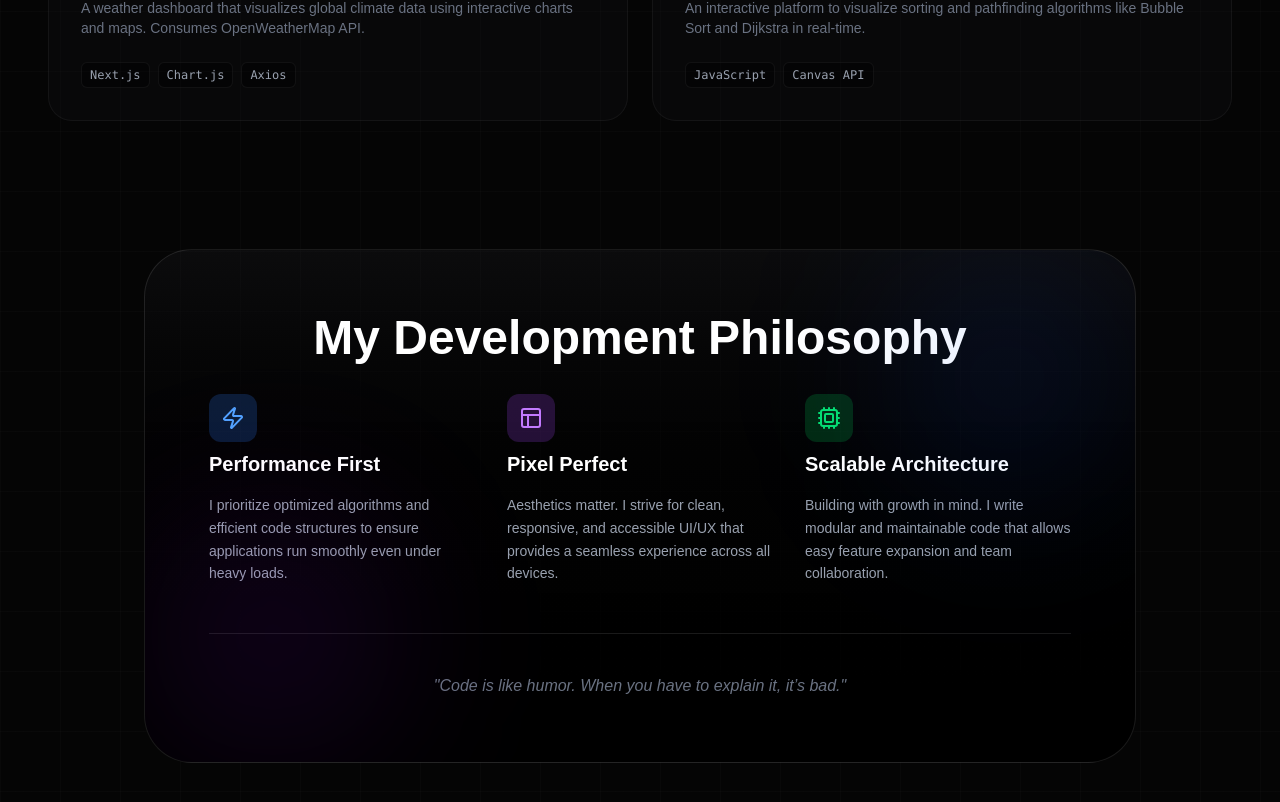
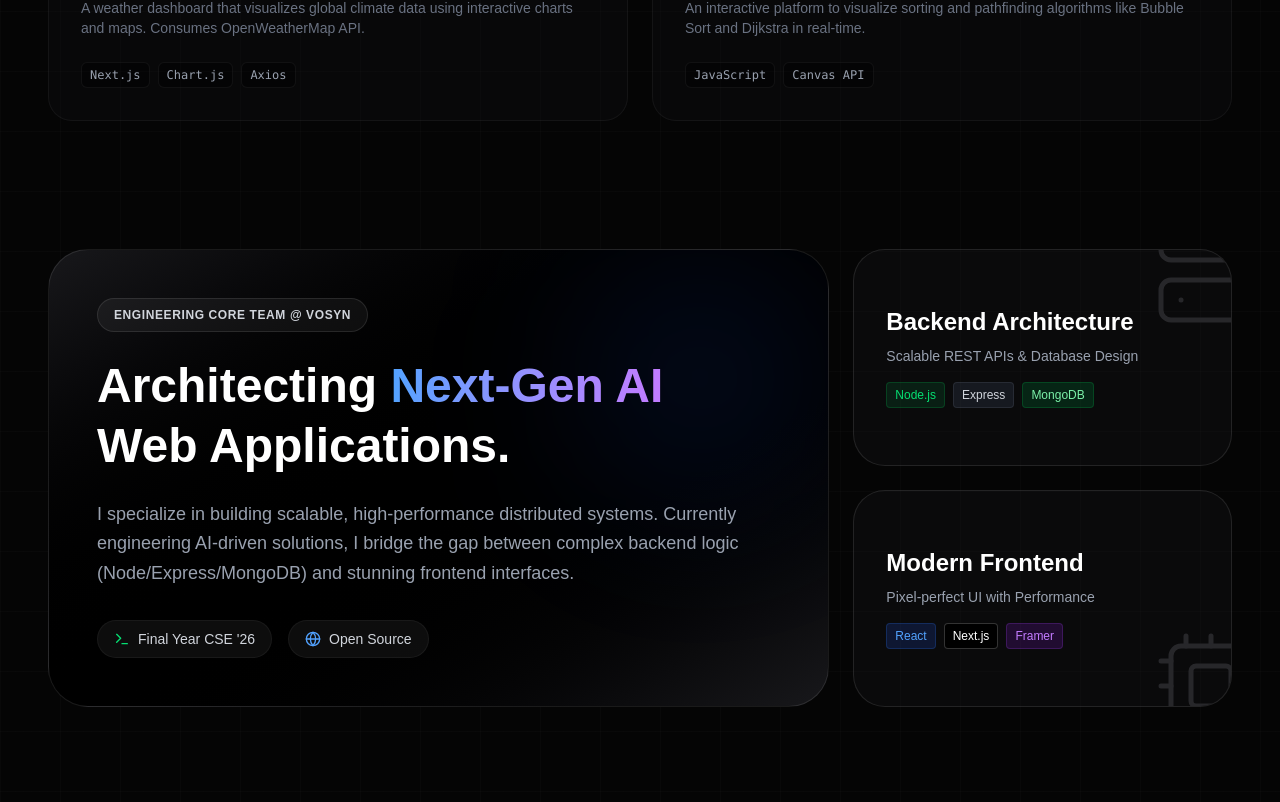
Before and after one commit to aadi90392/Aditya--Portfolio, a Next.js app: page /projects in a window 1280 px wide. Shown: the part 1369-2171 px from the top of the page. Built offline with nearby package versions, Linux system fonts and the light colour scheme.

Commit message:
fix: resolve typescript

```diff
--- a/src/app/projects/page.tsx
+++ b/src/app/projects/page.tsx
@@ -1,7 +1,7 @@
 "use client";
 import { useState, MouseEvent } from "react";
 import { motion, AnimatePresence, useMotionValue, useSpring, useTransform } from "framer-motion";
-import { ExternalLink, Github, X, ChevronRight, Sparkles, Lock, Code2, Cpu, Zap, Layout } from "lucide-react";
+import { ExternalLink, Github, X, ChevronRight, Sparkles, Lock, Code2, Server, Database, Cpu, Terminal, Globe } from "lucide-react";
 import Image from "next/image";
 
 // --- 1. FEATURED PROJECTS (Premium, Links wale) ---
@@ -41,12 +41,12 @@ const featuredProjects = [
   },
 ];
 
-// --- 2. DUMMY PROJECTS (No Links, Archive feel) ---
+// --- 2. DUMMY PROJECTS ---
 const otherProjects = [
   {
     title: "Chat-O-Sphere",
     category: "Real-time Messaging",
-    description: "A WebSocket-based chat application allowing users to create rooms and send instant messages. Optimized for low latency and high concurrency.",
+    description: "A WebSocket-based chat application allowing users to create rooms and send instant messages. Optimized for low latency.",
     tech: ["Socket.io", "React", "Node.js"],
   },
   {
@@ -69,7 +69,7 @@ const otherProjects = [
   },
 ];
 
-// --- 3D TILT CARD COMPONENT (For Featured) ---
+// --- 3D TILT CARD COMPONENT ---
 function TiltCard({ project, onClick }: { project: any; onClick: () => void }) {
   const x = useMotionValue(0);
   const y = useMotionValue(0);
@@ -99,18 +99,17 @@ function TiltCard({ project, onClick }: { project: any; onClick: () => void }) {
       onClick={onClick}
       className="relative group cursor-pointer h-[420px] w-full rounded-[2rem] bg-zinc-900/40 border border-white/10 backdrop-blur-md perspective-1000 shadow-2xl"
     >
-      {/* Spotlight Effect */}
       <motion.div
         style={{
           background: useTransform(
             [mouseX, mouseY],
-            ([newX, newY]) =>
+            // 👇 FIX: Added ': any' type definition here to solve the Build Error
+            ([newX, newY]: any) =>
               `radial-gradient(600px circle at ${newX + 150}px ${newY + 200}px, rgba(255,255,255,0.08), transparent 40%)`
           ),
         }}
         className="absolute inset-0 rounded-[2rem] z-0 opacity-0 group-hover:opacity-100 transition-opacity duration-500"
       />
-
       <div className="relative h-full flex flex-col z-10 p-5 transform-gpu" style={{ transform: "translateZ(30px)" }}>
         <div className="relative h-52 w-full rounded-2xl overflow-hidden shadow-lg">
            <Image
@@ -124,7 +123,6 @@ function TiltCard({ project, onClick }: { project: any; onClick: () => void }) {
             {project.category}
           </div>
         </div>
-
         <div className="mt-6 flex flex-col flex-grow justify-between">
           <div>
             <h3 className="text-2xl font-bold text-white group-hover:text-purple-400 transition-colors duration-300 drop-shadow-md">
@@ -134,7 +132,6 @@ function TiltCard({ project, onClick }: { project: any; onClick: () => void }) {
               {project.description}
             </p>
           </div>
-
           <div className="flex items-center justify-between mt-4 pt-4 border-t border-white/5">
             <div className="flex gap-2">
                 {project.tech.slice(0, 3).map((t: string, i: number) => (
@@ -179,7 +176,7 @@ export default function Projects() {
         </motion.h1>
       </div>
 
-      {/* --- SECTION 1: FEATURED (3D Cards) --- */}
+      {/* --- SECTION 1: FEATURED --- */}
       <div className="grid grid-cols-1 md:grid-cols-2 lg:grid-cols-3 gap-10 max-w-7xl mx-auto relative z-10 px-2 mb-32">
         {featuredProjects.map((project) => (
           <TiltCard key={project.id} project={project} onClick={() => setSelectedId(project.id)} />
@@ -187,14 +184,13 @@ export default function Projects() {
       </div>
 
 
-      {/* --- SECTION 2: ARCHIVE (Dummy Projects) --- */}
+      {/* --- SECTION 2: ARCHIVE --- */}
       <div className="max-w-7xl mx-auto relative z-10 px-2 mb-32">
         <div className="flex items-center gap-4 mb-10">
           <div className="h-[1px] bg-gradient-to-r from-transparent via-white/20 to-transparent flex-grow"></div>
           <h2 className="text-2xl font-bold text-gray-400 uppercase tracking-widest">More Projects</h2>
           <div className="h-[1px] bg-gradient-to-r from-transparent via-white/20 to-transparent flex-grow"></div>
         </div>
-
         <div className="grid grid-cols-1 md:grid-cols-2 gap-6">
           {otherProjects.map((project, index) => (
              <motion.div
@@ -209,22 +205,15 @@ export default function Projects() {
                   <div className="p-3 bg-white/5 rounded-xl text-purple-400 group-hover:text-purple-300 group-hover:scale-110 transition-all">
                     <Code2 size={24} />
                   </div>
-                  <div className="flex gap-2">
-                    {/* Lock Icon showing no link */}
-                    <div className="p-2 text-gray-600 group-hover:text-gray-400 transition-colors" title="Source Private">
-                      <Lock size={18} />
-                    </div>
+                  <div className="p-2 text-gray-600 group-hover:text-gray-400 transition-colors" title="Source Private">
+                    <Lock size={18} />
                   </div>
                </div>
-
                <h3 className="text-xl font-bold text-white mb-2 group-hover:text-purple-400 transition-colors">{project.title}</h3>
                <p className="text-sm text-gray-500 mb-6">{project.description}</p>
-
                <div className="flex flex-wrap gap-2">
                  {project.tech.map((t, i) => (
-                   <span key={i} className="text-xs font-mono text-gray-400 px-2 py-1 bg-black/30 rounded-md border border-white/5">
-                     {t}
-                   </span>
+                   <span key={i} className="text-xs font-mono text-gray-400 px-2 py-1 bg-black/30 rounded-md border border-white/5">{t}</span>
                  ))}
                </div>
              </motion.div>
@@ -233,56 +222,75 @@ export default function Projects() {
       </div>
 
 
-      {/* --- SECTION 3: THEORY / PHILOSOPHY (Footer Area) --- */}
-      <div className="max-w-5xl mx-auto relative z-10 px-4">
-        <div className="bg-gradient-to-b from-zinc-900/40 to-black border border-white/10 rounded-[3rem] p-10 md:p-16 text-center relative overflow-hidden">
+      {/* --- SECTION 3: ENGINEERING PROFILE --- */}
+      <div className="max-w-7xl mx-auto relative z-10 px-2 mb-20">
+        <motion.div
+            initial={{ opacity: 0, y: 30 }}
+            whileInView={{ opacity: 1, y: 0 }}
+            viewport={{ once: true }}
+            className="grid grid-cols-1 lg:grid-cols-3 gap-6"
+        >
+            {/* 1. Main Profile Card */}
+            <div className="lg:col-span-2 bg-gradient-to-br from-zinc-900 via-black to-zinc-900 border border-white/10 rounded-[2.5rem] p-8 md:p-12 relative overflow-hidden group">
+                <div className="absolute top-0 right-0 w-64 h-64 bg-blue-600/10 rounded-full blur-[80px] group-hover:bg-blue-600/20 transition-all duration-700"></div>
 
-           {/* Decorative Background */}
-           <div className="absolute top-0 right-0 w-64 h-64 bg-blue-600/10 rounded-full blur-[80px] pointer-events-none"></div>
-           <div className="absolute bottom-0 left-0 w-64 h-64 bg-purple-600/10 rounded-full blur-[80px] pointer-events-none"></div>
+                <div className="relative z-10">
+                    <div className="inline-block px-4 py-2 rounded-full bg-white/5 border border-white/10 text-xs font-bold text-gray-300 mb-6 uppercase tracking-wider">
+                        Engineering Core Team @ Vosyn
+                    </div>
 
-           <h2 className="text-3xl md:text-5xl font-bold text-white mb-8">My Development Philosophy</h2>
+                    <h2 className="text-3xl md:text-5xl font-bold text-white mb-6 leading-tight">
+                        Architecting <span className="text-transparent bg-clip-text bg-gradient-to-r from-blue-400 to-purple-400">Next-Gen AI</span> <br /> Web Applications.
+                    </h2>
 
-           <div className="grid grid-cols-1 md:grid-cols-3 gap-8 text-left">
-              <div className="space-y-4">
-                <div className="w-12 h-12 rounded-xl bg-blue-500/20 flex items-center justify-center text-blue-400 mb-2">
-                  <Zap size={24} />
+                    <p className="text-gray-400 text-lg leading-relaxed mb-8 max-w-2xl">
+                        I specialize in building scalable, high-performance distributed systems. Currently engineering AI-driven solutions, I bridge the gap between complex backend logic (Node/Express/MongoDB) and stunning frontend interfaces.
+                    </p>
+
+                    <div className="flex flex-wrap gap-4 items-center text-sm font-medium text-gray-300">
+                        <span className="flex items-center gap-2 px-4 py-2 bg-white/5 rounded-full border border-white/5"><Terminal size={16} className="text-green-400"/> Final Year CSE '26</span>
+                        <span className="flex items-center gap-2 px-4 py-2 bg-white/5 rounded-full border border-white/5"><Globe size={16} className="text-blue-400"/> Open Source</span>
+                    </div>
                 </div>
-                <h3 className="text-xl font-bold text-white">Performance First</h3>
-                <p className="text-gray-400 text-sm leading-relaxed">
-                  I prioritize optimized algorithms and efficient code structures to ensure applications run smoothly even under heavy loads.
-                </p>
-              </div>
+            </div>
 
-              <div className="space-y-4">
-                <div className="w-12 h-12 rounded-xl bg-purple-500/20 flex items-center justify-center text-purple-400 mb-2">
-                  <Layout size={24} />
+            {/* 2. Tech Stack Bento Grid */}
+            <div className="flex flex-col gap-6">
+
+                {/* Card A: Backend */}
+                <div className="flex-1 bg-zinc-900/30 border border-white/10 rounded-[2rem] p-8 flex flex-col justify-center relative overflow-hidden group hover:border-white/20 transition-all">
+                     <div className="absolute -right-10 -top-10 text-zinc-800 group-hover:text-zinc-700 transition-colors">
+                        <Server size={120} strokeWidth={1} />
+                     </div>
+                     <h3 className="text-2xl font-bold text-white mb-2 relative z-10">Backend Architecture</h3>
+                     <p className="text-gray-400 text-sm mb-4 relative z-10">Scalable REST APIs & Database Design</p>
+                     <div className="flex gap-2 relative z-10">
+                        <span className="text-xs px-2 py-1 bg-green-900/30 text-green-400 rounded border border-green-500/20">Node.js</span>
+                        <span className="text-xs px-2 py-1 bg-gray-700/30 text-gray-300 rounded border border-gray-500/20">Express</span>
+                        <span className="text-xs px-2 py-1 bg-green-800/30 text-green-300 rounded border border-green-500/20">MongoDB</span>
+                     </div>
                 </div>
-                <h3 className="text-xl font-bold text-white">Pixel Perfect</h3>
-                <p className="text-gray-400 text-sm leading-relaxed">
-                   Aesthetics matter. I strive for clean, responsive, and accessible UI/UX that provides a seamless experience across all devices.
-                </p>
-              </div>
 
-              <div className="space-y-4">
-                <div className="w-12 h-12 rounded-xl bg-green-500/20 flex items-center justify-center text-green-400 mb-2">
-                  <Cpu size={24} />
+                {/* Card B: Frontend */}
+                <div className="flex-1 bg-zinc-900/30 border border-white/10 rounded-[2rem] p-8 flex flex-col justify-center relative overflow-hidden group hover:border-white/20 transition-all">
+                     <div className="absolute -right-10 -bottom-10 text-zinc-800 group-hover:text-zinc-700 transition-colors">
+                        <Cpu size={120} strokeWidth={1} />
+                     </div>
+                     <h3 className="text-2xl font-bold text-white mb-2 relative z-10">Modern Frontend</h3>
+                     <p className="text-gray-400 text-sm mb-4 relative z-10">Pixel-perfect UI with Performance</p>
+                     <div className="flex gap-2 relative z-10">
+                        <span className="text-xs px-2 py-1 bg-blue-900/30 text-blue-400 rounded border border-blue-500/20">React</span>
+                        <span className="text-xs px-2 py-1 bg-black text-white rounded border border-white/20">Next.js</span>
+                        <span className="text-xs px-2 py-1 bg-purple-900/30 text-purple-400 rounded border border-purple-500/20">Framer</span>
+                     </div>
                 </div>
-                <h3 className="text-xl font-bold text-white">Scalable Architecture</h3>
-                <p className="text-gray-400 text-sm leading-relaxed">
-                  Building with growth in mind. I write modular and maintainable code that allows easy feature expansion and team collaboration.
-                </p>
-              </div>
-           </div>
 
-           <div className="mt-12 pt-10 border-t border-white/10">
-              <p className="text-gray-500 italic">"Code is like humor. When you have to explain it, it’s bad."</p>
-           </div>
-        </div>
+            </div>
+        </motion.div>
       </div>
 
 
-      {/* --- POPUP MODAL (Only for Featured) --- */}
+      {/* --- POPUP MODAL --- */}
       <AnimatePresence>
         {selectedId && (
           <>
@@ -293,7 +301,6 @@ export default function Projects() {
               onClick={() => setSelectedId(null)}
               className="fixed inset-0 bg-black/90 backdrop-blur-xl z-50"
             />
-
             <div className="fixed inset-0 flex items-center justify-center z-[51] p-4 pointer-events-none">
               {featuredProjects.map((project) => (
                 project.id === selectedId && (
@@ -309,12 +316,10 @@ export default function Projects() {
                             <X size={20} />
                         </button>
                     </div>
-
                     <div className="w-full md:w-1/2 p-8 md:p-12 flex flex-col overflow-y-auto bg-[#0a0a0a] relative">
                         <button onClick={(e) => { e.stopPropagation(); setSelectedId(null); }} className="absolute top-8 right-8 p-2 bg-white/5 hover:bg-white/20 rounded-full text-gray-400 hover:text-white transition-colors hidden md:block">
                             <X size={24} />
                         </button>
-
                         <motion.div initial={{ opacity: 0, y: 20 }} animate={{ opacity: 1, y: 0 }} transition={{ delay: 0.2 }}>
                             <span className={`inline-block px-3 py-1 rounded-full text-xs font-bold uppercase tracking-wider mb-4 bg-gradient-to-r ${project.color} bg-clip-text text-transparent border border-white/10`}>
                                 {project.category}
```
